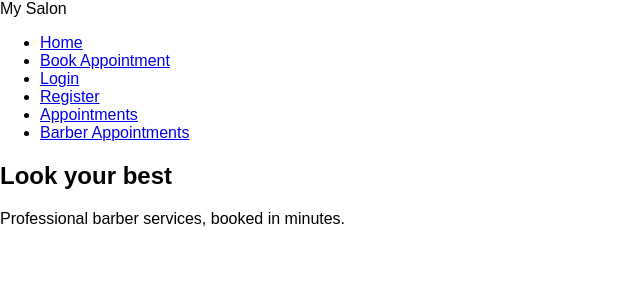
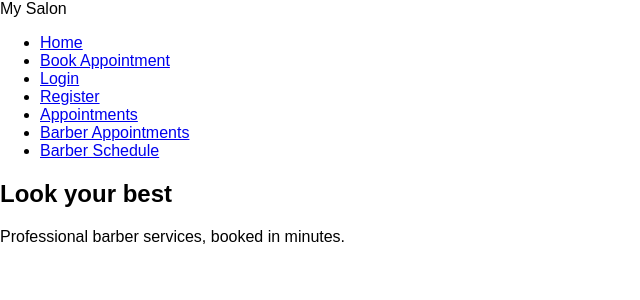
Before and after one commit to Aurelian04/barber_app_frontend, a React (Vite) app: page / in a window 1280 px wide. Shown: the top 300 px of the page, without its empty margins (0-640 px from the left). Built offline with nearby package versions, Linux system fonts and the light colour scheme.

Commit message:
Added in navbar

```diff
--- a/src/components/Navbar.jsx
+++ b/src/components/Navbar.jsx
@@ -13,6 +13,7 @@ function Navbar() {
                 <li><NavLink to="/register">Register</NavLink></li>
                 <li><NavLink to="/appointments">Appointments</NavLink></li>
                 <li><NavLink to="/barber/appointments">Barber Appointments</NavLink></li>
+                <li><NavLink to="/barber/schedule">Barber Schedule</NavLink></li>
             </ul>
         </nav>
     )
```
